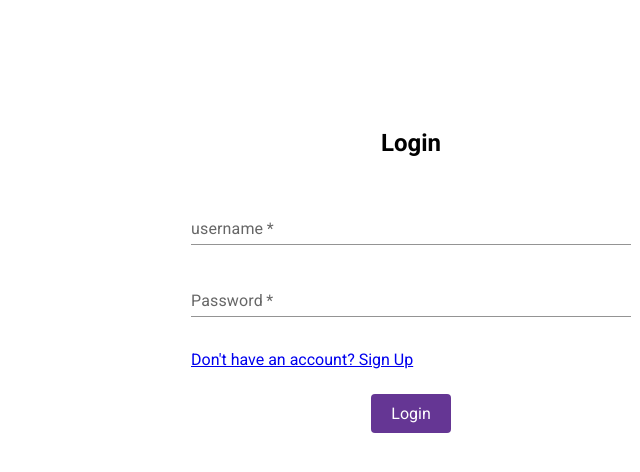
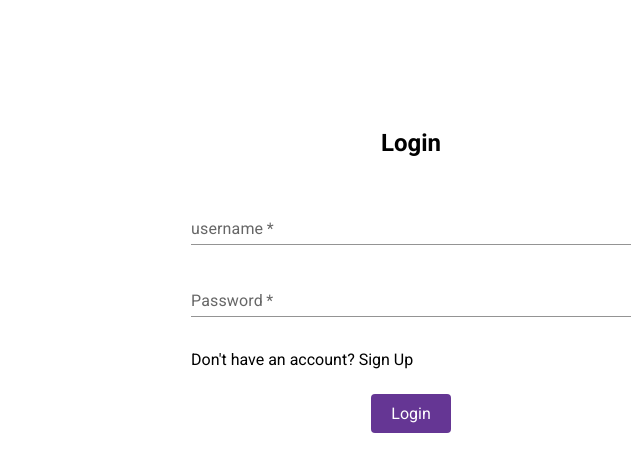
Before and after one commit to UofA-HCI-Course/pjkt3-kangxi11, a React (Create React App) app: page /pjkt3-kangxi11/login in a window 1280 px wide. Shown: the top 472 px of the page, without its empty margins (229-869 px from the left). Built offline with nearby package versions, Linux system fonts and the light colour scheme.

Commit message:
fixed nav

```diff
--- a/package.json
+++ b/package.json
@@ -1,7 +1,7 @@
 {
   "name": "synthesizer",
   "version": "0.1.0",
-  "homepage": "https://UofA-HCI-Course.github.io/pjkt3-kangxi11",
+  "homepage": "https://uofa-hci-course.github.io/pjkt3-kangxi11/",
   "private": true,
   "dependencies": {
     "@emotion/react": "^11.8.2",
--- a/src/App.js
+++ b/src/App.js
@@ -15,12 +15,12 @@ import Document from './containers/Document/Document';
 function App() {
   return (
 	<Routes>
-		<Route exact path="/pjkt3-kangxi11/login" element={<Login/>}/>
-		<Route exact path="/pjkt3-kangxi11/signup" element={<Signup/>}/>
-		<Route exact path="/pjkt3-kangxi11/home" element={<Home/>}/>
-		<Route exact path="/pjkt3-kangxi11/document" element={<Document/>}/>
+		<Route path="/pjkt3-kangxi11/login" element={<Login/>}/>
+		<Route path="/pjkt3-kangxi11/signup" element={<Signup/>}/>
+		<Route path="/pjkt3-kangxi11/home" element={<Home/>}/>
+		<Route path="/pjkt3-kangxi11/document" element={<Document/>}/>
 		<Route
-			path="/pjkt3-kangxi11/"
+			path="/pjkt3-kangxi11"
 			element={<Navigate to="/pjkt3-kangxi11/login" replace />}
 		/>
 	</Routes>
--- a/src/containers/Login/Login.js
+++ b/src/containers/Login/Login.js
@@ -10,6 +10,10 @@ export default function Login() {
 
     const onLoginClicked = () => {
         navigate("/pjkt3-kangxi11/home");
+    }
+
+    const onSignupClicked = () => {
+        navigate("/pjkt3-kangxi11/signup");
     }
 
     return (
@@ -38,11 +42,8 @@ export default function Login() {
                     variant="standard"
                     margin="normal"
                 />
-                <div className="link">
-                    <a href="/pjkt3-kangxi11/signup" >
-                        {"Don't have an account? Sign Up"}
-                    </a>
-                    <br/>
+                <div className="link" onClick={onSignupClicked}>
+                    {"Don't have an account? Sign Up"}
                 </div>
                 <div>
                     <button className="submit-button" onClick={onLoginClicked}>Login</button>
--- a/src/containers/Signup/Signup.js
+++ b/src/containers/Signup/Signup.js
@@ -49,11 +49,8 @@ export default function Signup() {
                         margin="normal"
                     />
                 </div>
-                <div className="link">
-                    <a href="/pjkt3-kangxi11/login" >
-                        {"Already have an account? Login"}
-                    </a>
-                    <br/>
+                <div className="link" onClick={onSignupClicked}>
+                    {"Already have an account? Login"}
                 </div>
                 <div>
                     <button className="submit-button" onClick={onSignupClicked}>Sign Up</button>
```
